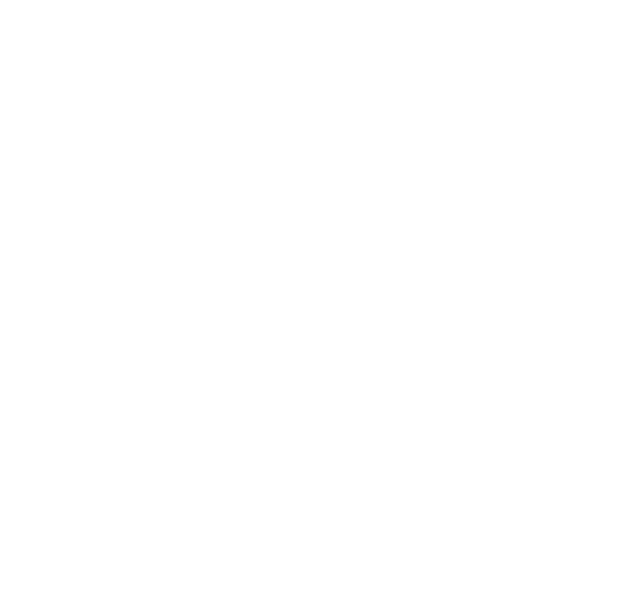
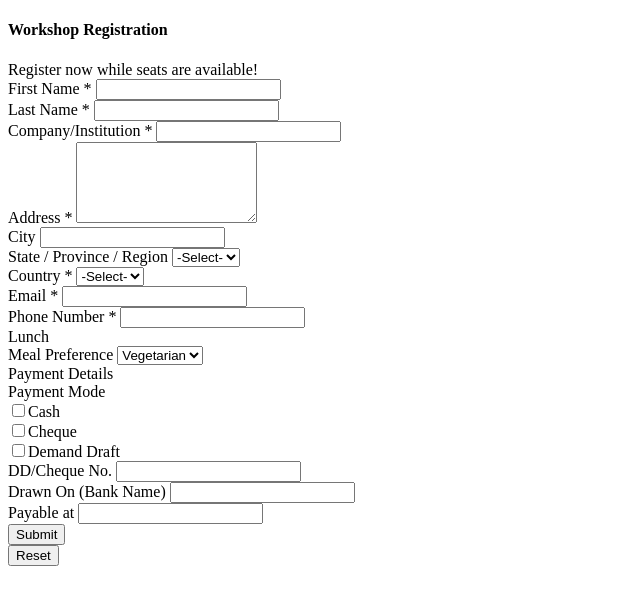
Before and after one commit to andresmiguel/angular-training, a plain HTML site: page home.html in a window 1280 px wide. Shown: the whole page, without its empty margins (0-640 px from the left). Drawn offline with Linux system fonts and the light colour scheme.

Commit message:
Create form structure in home page.
The Workshop Registration form was created on the home page. It only contains the structure, without any styling.

```diff
--- a/home.html
+++ b/home.html
@@ -1,8 +1,100 @@
 <!DOCTYPE html>
 <html>
 	<head>
+		<meta name="viewport" content="width=device-width, initial-scale=1.0">
+		<link rel="stylesheet" type="text/css" href="styles/app.css">
 		<title>Angular Training</title>
 	</head>
 	<body>
+		<form>
+			<div class="form-header">
+				<h4>Workshop Registration</h4>
+			</div>
+			<div class="form-body">
+				<div class="underlined">Register now while seats are available! </div>
+				<div class="wrapper">
+					<div class="row">
+						<div class="col-6 left-column">
+							<div class="row">
+								<label class="col-6 label">First Name <span class="asterReq">*</span></label>
+								<input class="col-6" type="text" />
+							</div>
+							<div class="row">
+								<label class="col-6 label">Last Name <span class="asterReq">*</span></label>
+								<input class="col-6" type="text" />
+							</div>
+							<div class="row">
+								<label class="col-6 label">Company/Institution <span class="asterReq">*</span></label>
+								<input class="col-6" type="text" />
+							</div>
+							<div class="row">
+								<label class="col-6 label">Address <span class="asterReq">*</span></label>
+								<textarea class="col-6" rows="5"></textarea>
+							</div>
+							<div class="row">
+								<label class="col-6 label">City</label>
+								<input class="col-6" type="text" />
+							</div>
+							<div class="row">
+								<label class="col-6 label">State / Province / Region</label>
+								<select class="col-6">
+									<option>-Select-</option>
+								</select>
+							</div>
+							<div class="row">
+								<label class="col-6 label">Country <span class="asterReq">*</span></label>
+								<select class="col-6">
+									<option>-Select-</option>
+								</select>
+							</div>
+							<div class="row">
+								<label class="col-6 label">Email <span class="asterReq">*</span></label>
+								<input class="col-6" type="email" />
+							</div>
+							<div class="row">
+								<label class="col-6 label">Phone Number <span class="asterReq">*</span></label>
+								<input class="col-6" type="text" />
+							</div>
+						</div>
+						<div class="col-6 right-column">
+							<div class="underlined">Lunch</div>
+							<div class="row">
+								<label class="col-6 label">Meal Preference</label>
+								<select class="col-6">
+									<option>Vegetarian</option>
+								</select>
+							</div>
+							<div class="underlined">Payment Details</div>
+							<div class="row">
+								<label class="col-6 label">Payment Mode</label>
+								<div class="col-6 cbGroup">
+									<input type="checkbox">Cash<br>
+									<input type="checkbox">Cheque<br>
+									<input type="checkbox">Demand Draft<br>
+								</div>
+							</div>
+							<div class="row">
+								<label class="col-6 label">DD/Cheque No.</label>
+								<input class="col-6" type="text" />
+							</div>
+							<div class="row">
+								<label class="col-6 label">Drawn On (Bank Name)</label>
+								<input class="col-6" type="text" />
+							</div>
+							<div class="row">
+								<label class="col-6 label">Payable at</label>
+								<input class="col-6" type="text" />
+							</div>
+						</div>
+					</div>
+				</div>
+			</div>
+			<div class="form-footer">
+				<div class="row">
+					<div class="col-6"><button class="button">Submit</button></div>
+					<div class="col-6"><button class="button">Reset</button></div>
+				</div>
+			</div>
+		</form>
 	</body>
 </html>
```
